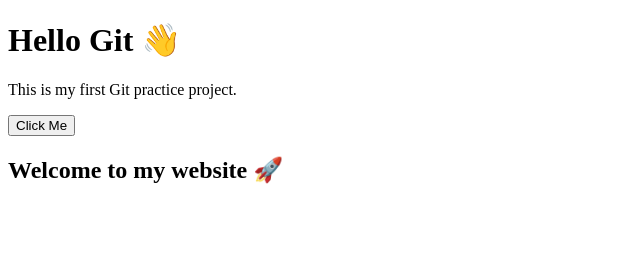
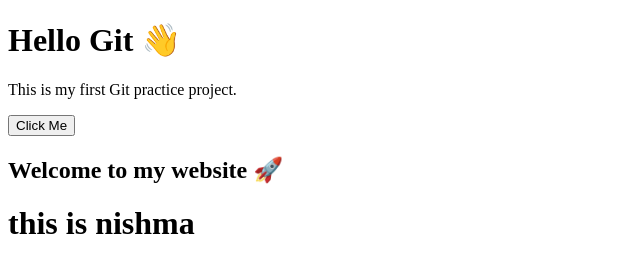
Before and after one commit to devnishma/MY-FIRST-PROJECT, a plain HTML site: page index.html in a window 1280 px wide. Shown: the whole page, without its empty margins (0-640 px from the left). Drawn offline with Linux system fonts and the light colour scheme.

Commit message:
add name

```diff
--- a/index.html
+++ b/index.html
@@ -18,5 +18,6 @@
   </script>
 
     <h2>Welcome to my website 🚀</h2>
+    <h1>this is nishma</h1>
 </body>
 </html>
```
